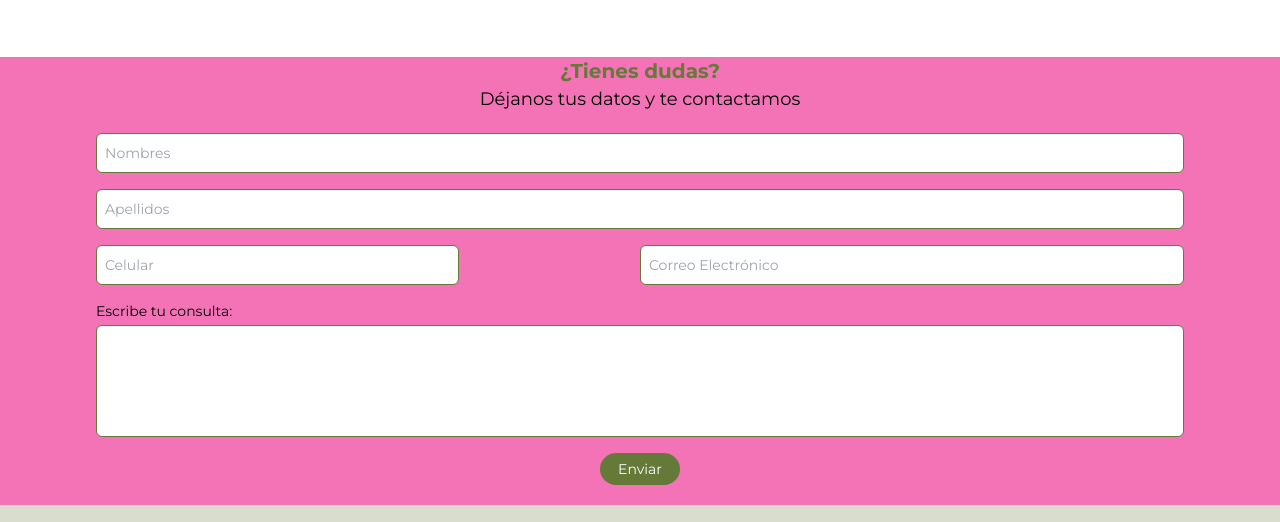
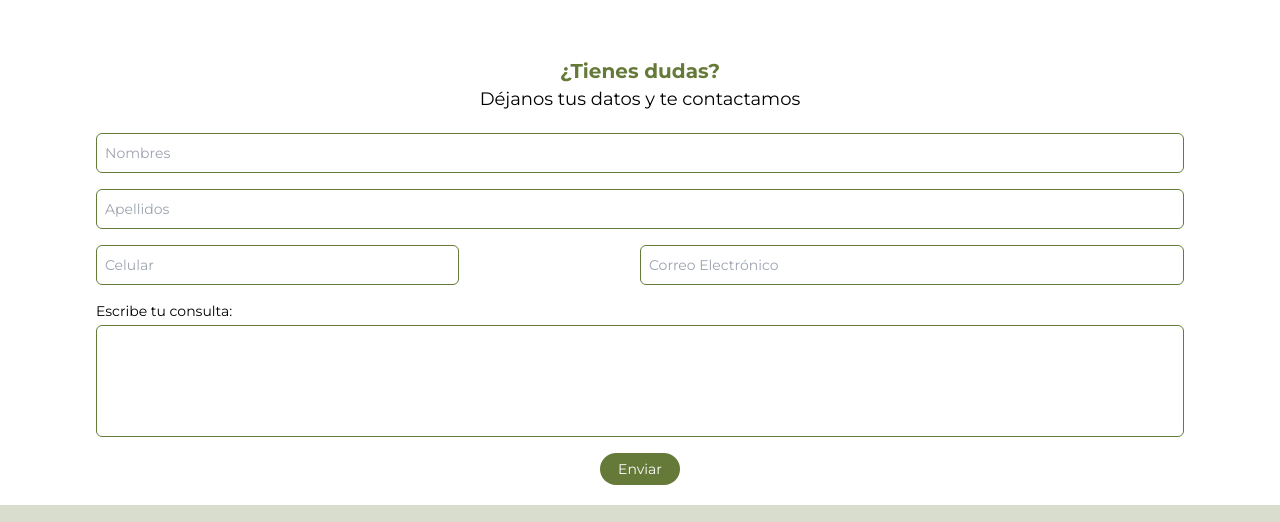
Before and after one commit to Jhosselyn11/OasisAndinoJhimy, a website: page src/index.html in a window 1280 px wide. Shown: the part 2419-2941 px from the top of the page. Drawn offline with Linux system fonts and the light colour scheme; a web font is replaced by a local one.

Commit message:
Quitando fondo al formulario

```diff
--- a/src/index.html
+++ b/src/index.html
@@ -261,7 +261,7 @@
   </div>
 
    <!--Formulario-->
-  <div class=" mt-3 xs:bg-blue-200 sm:bg-pink-400 ">
+  <div class=" mt-3">
     <div class="flex flex-col items-center mb-5 ">
         <div class="lg:text-xl md:text-xl sm:text-lg  xs:text-lg font-bold text-primaryy">¿Tienes dudas?</div>
         <div class="lg:text-lg md:text-lg sm:text-sm xs:text-sm">Déjanos tus datos y te contactamos</div>
```
